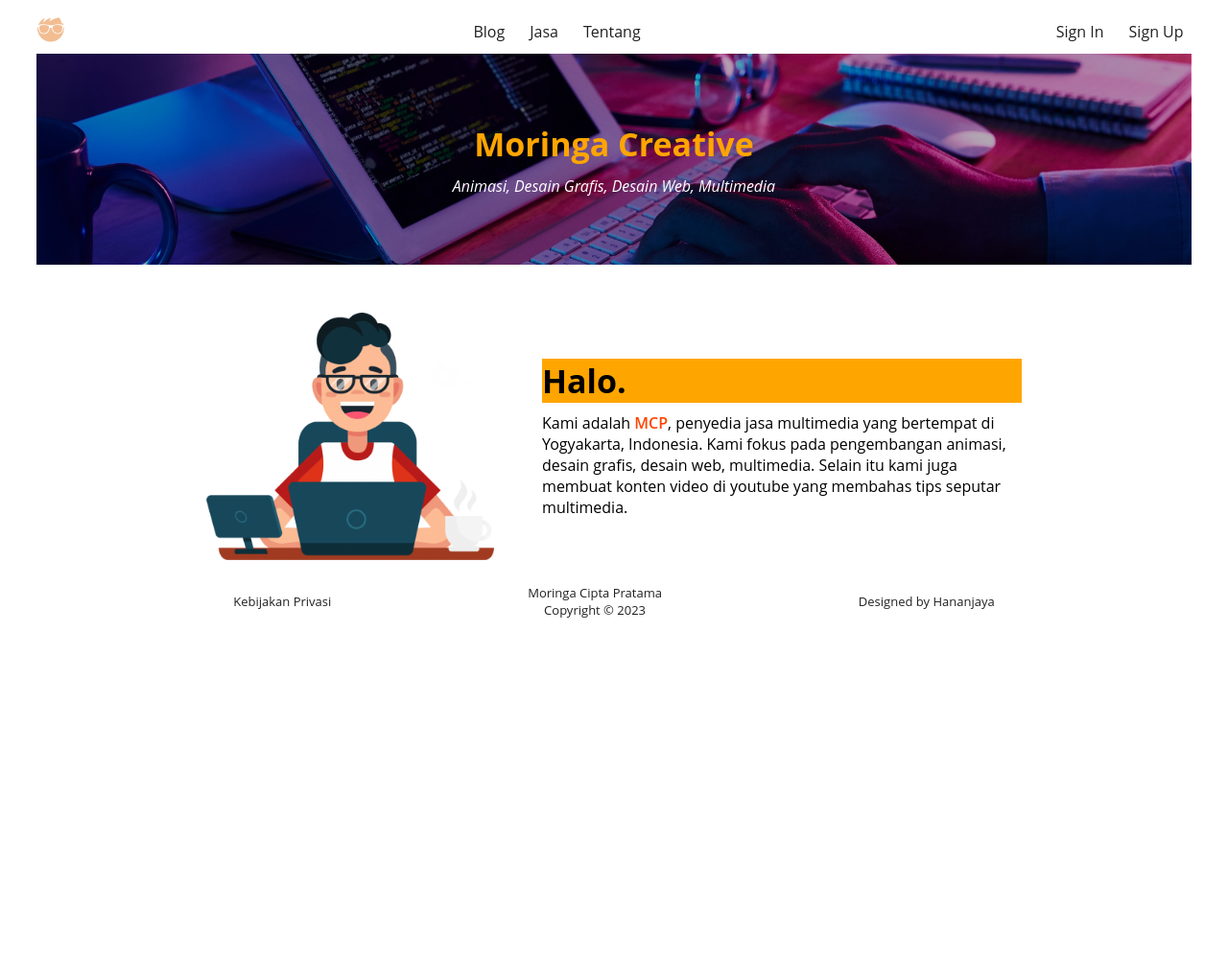
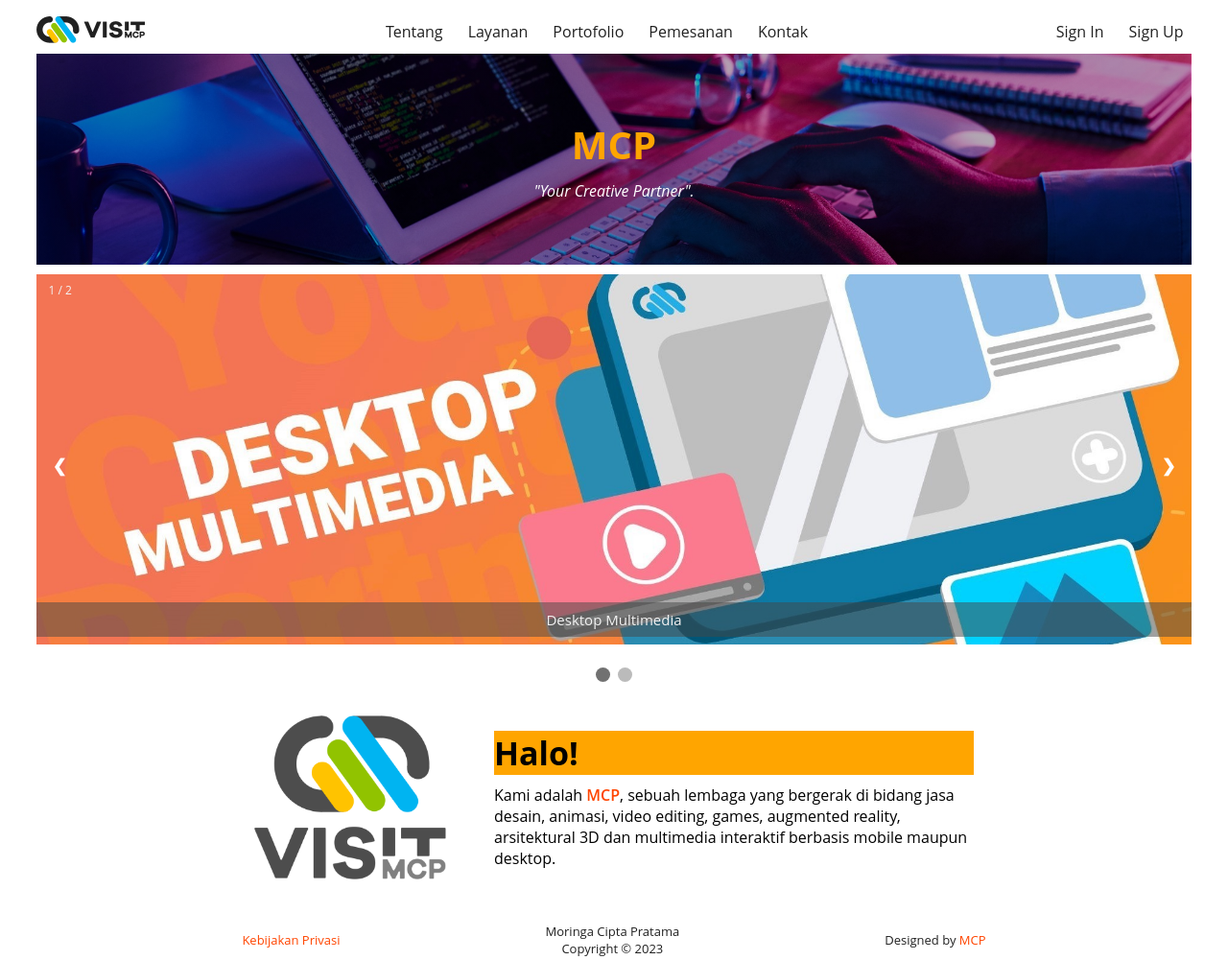
Before and after one commit to RevoU-FSSE-2/week-5-Hananjaya, a plain HTML site: page index.html in a window 1280 px wide. Shown: the whole page at 96% size. Before the commit the page ends 800 px from the top, so only its background shows below. Drawn offline with Linux system fonts and the light colour scheme.

Commit message:
add slider

```diff
--- a/index.html
+++ b/index.html
@@ -8,18 +8,21 @@
     <meta name="keywords" content="HTML, CSS, JavaScript"/>
     <meta name="author" content="Ahlan Hanan Wijaya"/>
     <link rel="stylesheet" href="./style.css"/>
+    <link rel="icon" href="./assets/images/mcpicon.png"/>
 </head>
 <body>
     <header class="container">
         <div class="logo">
-            <img src="./assets/images/logo1.png" alt="logo mcp">
+            <img src="./assets/images/logomcp0.png" alt="logo mcp">
         </div>
 
         <nav>
             <ul>
-                <li><a href="#">Blog</a></li>
-                <li><a href="#">Jasa</a></li>
                 <li><a href="#">Tentang</a></li>
+                <li><a href="#">Layanan</a></li>
+                <li><a href="#">Portofolio</a></li>
+                <li><a href="#">Pemesanan</a></li>
+                <li><a href="#">Kontak</a></li>
             </ul>
         </nav>
 
@@ -37,9 +40,11 @@
     <div class="nav-mobile d-none">
         <nav>
             <ul>
-                <li><a href="#">Blog</a></li>
-                <li><a href="#">Jasa</a></li>
                 <li><a href="#">Tentang</a></li>
+                <li><a href="#">Layanan</a></li>
+                <li><a href="#">Portofolio</a></li>
+                <li><a href="#">Pemesanan</a></li>
+                <li><a href="#">Kontak</a></li>
             </ul>
         </nav>
     </div>
@@ -47,23 +52,44 @@
     <main class="container">
         <div class="hero-image">
             <section class="hero-text">
-                <h1>Moringa Creative</h1>
-                <p><span>Animasi, Desain Grafis, Desain Web, Multimedia</span></p>
+                <h1>MCP</h1>
+                <p><span>"Your Creative Partner". </span></p>
             </section>
         </div>
 
+        <div class="slideshow-container">
+            <div class="mySlides fade">
+                <div class="numbertext">1 / 2</div>
+                <img src="/assets/images/dm4.jpg" style="width:100%">
+                <div class="text">Desktop Multimedia</div>
+            </div>
+
+            <div class="mySlides fade">
+                <div class="numbertext">2 / 2</div>
+                <img src="/assets/images/ma0.jpg" style="width:100%">
+                <div class="text">Mobile App</div>
+            </div>
+
+            <a class="prev" onclick="plusSlides(-1)">❮</a>
+            <a class="next" onclick="plusSlides(1)">❯</a>
+        </div>
+        <br>
+
+        <div style="text-align:center">
+            <span class="dot" onclick="currentSlide(1)"></span>
+            <span class="dot" onclick="currentSlide(2)"></span>
+        </div>
         <div class="banner">
             <div class="banner-main">
                 <div class="banner-right">
-                    <h2>Halo.</h2>
-                    <p>Kami adalah <span>MCP</span>, penyedia jasa multimedia yang bertempat di Yogyakarta, Indonesia. Kami fokus pada pengembangan animasi, desain grafis, desain web, multimedia. Selain itu kami juga membuat konten video di youtube yang membahas tips seputar multimedia.</p>
+                    <h2>Halo!</h2>
+                    <p>Kami adalah <span>MCP</span>, sebuah lembaga yang bergerak di bidang jasa desain, animasi, video editing, games, augmented reality, arsitektural 3D dan multimedia interaktif berbasis mobile maupun desktop.</p>
                 </div>
                 <div class="banner-left">
-                    <img src="./assets/images/abutimg.png" alt="about image">
+                    <img src="./assets/images/aboutimg.png" alt="about image">
                 </div>
             </div>
         </div>
-
 
     </main>
 
@@ -84,7 +110,7 @@
         </div>
         <div>
             <ul>
-                <li><a href="#">Designed by Hananjaya</a></li>
+                <li>Designed by <a href="#">MCP</a></li>
             </ul>
         </div>
     </footer>
--- a/script.js
+++ b/script.js
@@ -4,3 +4,31 @@ const navmobile = document.getElementsByClassName('nav-mobile')[0]
 hamburger.addEventListener('click', function(){
     navmobile.classList.toggle('d-none')
 })
+
+
+let slideIndex = 1;
+showSlides(slideIndex);
+
+function plusSlides(n) {
+  showSlides(slideIndex += n);
+}
+
+function currentSlide(n) {
+  showSlides(slideIndex = n);
+}
+
+function showSlides(n) {
+  let i;
+  let slides = document.getElementsByClassName("mySlides");
+  let dots = document.getElementsByClassName("dot");
+  if (n > slides.length) {slideIndex = 1}
+  if (n < 1) {slideIndex = slides.length}
+  for (i = 0; i < slides.length; i++) {
+    slides[i].style.display = "none";
+  }
+  for (i = 0; i < dots.length; i++) {
+    dots[i].className = dots[i].className.replace(" active", "");
+  }
+  slides[slideIndex-1].style.display = "block";
+  dots[slideIndex-1].className += " active";
+}
--- a/style.css
+++ b/style.css
@@ -1,7 +1,6 @@
 @font-face {
     font-family: 'Open Sans', sans-serif;
-    src:url(./assets/fonts/OpenSans-VariableFont_wdth\,wght.ttf)
-}
+    src:url(./assets/fonts/OpenSans-VariableFont_wdth\,wght.ttf)}
 
 *{
     box-sizing: border-box;
@@ -9,17 +8,14 @@
     padding: 0px;
     list-style: none;
     text-decoration: none;
-    font-family: 'Open Sans', sans-serif;
-}
+    font-family: 'Open Sans', sans-serif;}
 
 body, html {
-    height: 100%;
-}
+    height: 100%;}
 
 .container{
     width: 94%;
-    margin: auto;
-}
+    margin: auto;}
 
 header{
     background-color: #717171;
@@ -32,51 +28,42 @@ header{
     overflow: hidden;
     background-color: white;
     z-index: 1;
-    top: 0;
-}
+    top: 0;}
 
 header nav {
-    display: none;
-}
+    display: none;}
 
 nav ul li a{
     color: #212121;
-    transition: color 0.2s ease-in-out;
-}
+    transition: color 0.2s ease-in-out;}
 
 nav ul li {
-    padding: 12px 8px;
-}
+    padding: 12px 8px;}
 
 nav ul li a:hover{
     color: orangered;
-    text-shadow:.3px .3px orangered;
-}
+    text-shadow:.3px .3px orangered;}
 
 .sign{
     display: flex;
     align-items: center;
-    gap: 10px;
-}
+    gap: 10px;}
 
 .sign button {
     border: none;
     background-color: white;
     display: flex;
-    align-items: center;
-}
+    align-items: center;}
 
 .sign a {
     display: none;
     color: #212121;
     padding: 12px 8px;
-    transition: color 0.2s ease-in-out;
-}
+    transition: color 0.2s ease-in-out;}
 
 .sign a:hover {
     color: orangered;
-    text-shadow:.3px .3px orangered;
-}
+    text-shadow:.3px .3px orangered;}
 
 .nav-mobile{
     position: absolute;
@@ -89,16 +76,13 @@ nav ul li a:hover{
     top: 45px;
     width: 97%;
     padding: 10px;
-    z-index: 99;
-}
+    z-index: 99;}
 
 .nav-mobile ul li a:hover{
-    color: orangered;
-}
+    color: orangered;}
 
 .nav-mobile.d-none{
-    display: none;
-}
+    display: none;}
 
 .hero-image {
     background-image: linear-gradient(rgba(0, 0, 0, 0.3), rgba(0, 0, 0, 0.3)), url("./assets/images/hero.jpg");
@@ -107,7 +91,7 @@ nav ul li a:hover{
     background-repeat: no-repeat;
     background-size: cover;
     position: relative;
-}
+    margin-bottom: 10px;}
 
 .hero-text {
     text-align: center;
@@ -115,59 +99,118 @@ nav ul li a:hover{
     top: 50%;
     left: 50%;
     transform: translate(-50%, -50%);
-    color: white;
-}
+    color: white;}
 
 .hero-text h1{
-    font-size: 34px;
+    font-size: 40px;
     margin-bottom: 10px;
-    color: orange;
-}
+    color: orange;}
 
 .hero-text span{
-    font-style: italic;
-}
+    font-style: italic;}
 
 .banner{
-    padding-top: 50px;
+    padding-top: 30px;
     display: flex;
     justify-content: space-evenly;
-}
+    padding-bottom: 20px;}
 
 .banner .banner-main{
     display: flex;
     align-items: center;
-    flex-direction: column-reverse;
-}
+    flex-direction: column-reverse;}
 
 .banner .banner-right h2 {
     font-style: bold;
-    background-color: orange;
-}
+    background-color: orange;}
 
 .banner .banner-right p {
-    margin-top: 10px;
-}
+    margin-top: 10px;}
 
 .banner .banner-right span {
     color: orangered;
-    font-weight: 600;
-}
+    font-weight: 600;}
 
 .banner .banner-left img {
-    width: 280px;
+    width: 200px;
     align-items: center;
-    justify-content: center;
-}
+    justify-content: center;}
 
 .banner .banner-right {
     text-align: center;
     margin-top: 40px;
-    margin-bottom: 20px;
-}
+    margin-bottom: 20px;}
+/*=========================================================================================================================================================*/
 
+.slideshow-container img {
+    height: auto;
+    vertical-align: middle;}
 
+.slideshow-container {
 
+    position: relative;
+    margin: auto;}
+
+.prev, .next {
+    cursor: pointer;
+    position: absolute;
+    top: 50%;
+    width: auto;
+    padding: 16px;
+    margin-top: -22px;
+    color: white;
+    font-weight: bold;
+    font-size: 18px;
+    transition: 0.6s ease;
+    border-radius: 0 3px 3px 0;
+    user-select: none;}
+
+.next {
+    right: 0;
+    border-radius: 3px 0 0 3px;}
+
+.prev:hover, .next:hover {
+    background-color: rgba(0,0,0,0.8);}
+
+.slideshow-container .text {
+    color: #f2f2f2;
+    background-color: rgba(71, 71, 71, 0.5);
+    font-size: 15px;
+    padding: 8px 12px;
+    position: absolute;
+    bottom: 8px;
+    width: 100%;
+    text-align: center;}
+
+.slideshow-container .numbertext {
+    color: #f2f2f2;
+    font-size: 12px;
+    padding: 8px 12px;
+    position: absolute;
+    top: 0;}
+
+.dot {
+    cursor: pointer;
+    height: 15px;
+    width: 15px;
+    margin: 0 2px;
+    background-color: #bbb;
+    border-radius: 50%;
+    display: inline-block;
+    transition: background-color 0.6s ease;}
+
+.active, .dot:hover {
+    background-color: #717171;}
+
+.fade {
+    animation-name: fade;
+    animation-duration: 1.5s;}
+
+@keyframes fade {
+    from {opacity: .4}
+    to {opacity: 1}}
+
+/*=========================================================================================================================================================*/
 
 
 
@@ -181,56 +224,48 @@ footer{
     padding-bottom: 10px;
     padding-top: 20px;
     overflow: hidden;
-    background-color: white;
-}
+    background-color: white;}
 
 footer ul li a{
-    color: #212121;
-}
+    color: orangered;
+    transition: color 0.2s ease-in-out;}
+
+footer ul li a:hover{
+    color: orangered;
+    text-shadow:.2px .2px orangered;}
 
 @media only screen and (min-width: 768px) {
     .sign a {
-        display: block;
-    }
+        display: block;}
 
     .banner .banner-main{
         display: flex;
         flex-direction: row-reverse;
-        gap: 50px;
-    }
+        gap: 50px;}
     .banner .banner-left img {
-        width: 300px;
+        width: 200px;
         align-items: center;
-        justify-content: center;
-    }
+        justify-content: center;}
 
     .banner .banner-right {
         text-align: left;
         margin: auto;
-        max-width: 500px;
-    }
+        max-width: 500px;}
 
     .banner .banner-right h2 {
-        font-size: 34px;
-    }
+        font-size: 34px;}
     .banner .banner-right p {
         margin-top: 10px;
-        font-size: 16px;
-    }
+        font-size: 16px;}
 
     #hamburger{
-        display: none;
-    }
-}
+        display: none;}}
 
 @media only screen and (min-width: 1024px) {
     header nav {
-        display: block;
-    }
+        display: block;}
 
     header nav ul {
         display: flex;
         align-items: center;
-        gap: 10px;
-    }
-}
+        gap: 10px;}}
```
Also changed, not shown: assets/images/aboutimg.png (added), assets/images/abutimg.png (deleted), assets/images/dm4.jpg (added), assets/images/logo1.png (deleted), assets/images/logomcp.png (added), assets/images/logomcp0.png (added), assets/images/ma0.jpg (added), assets/images/mcpicon.png (added).
